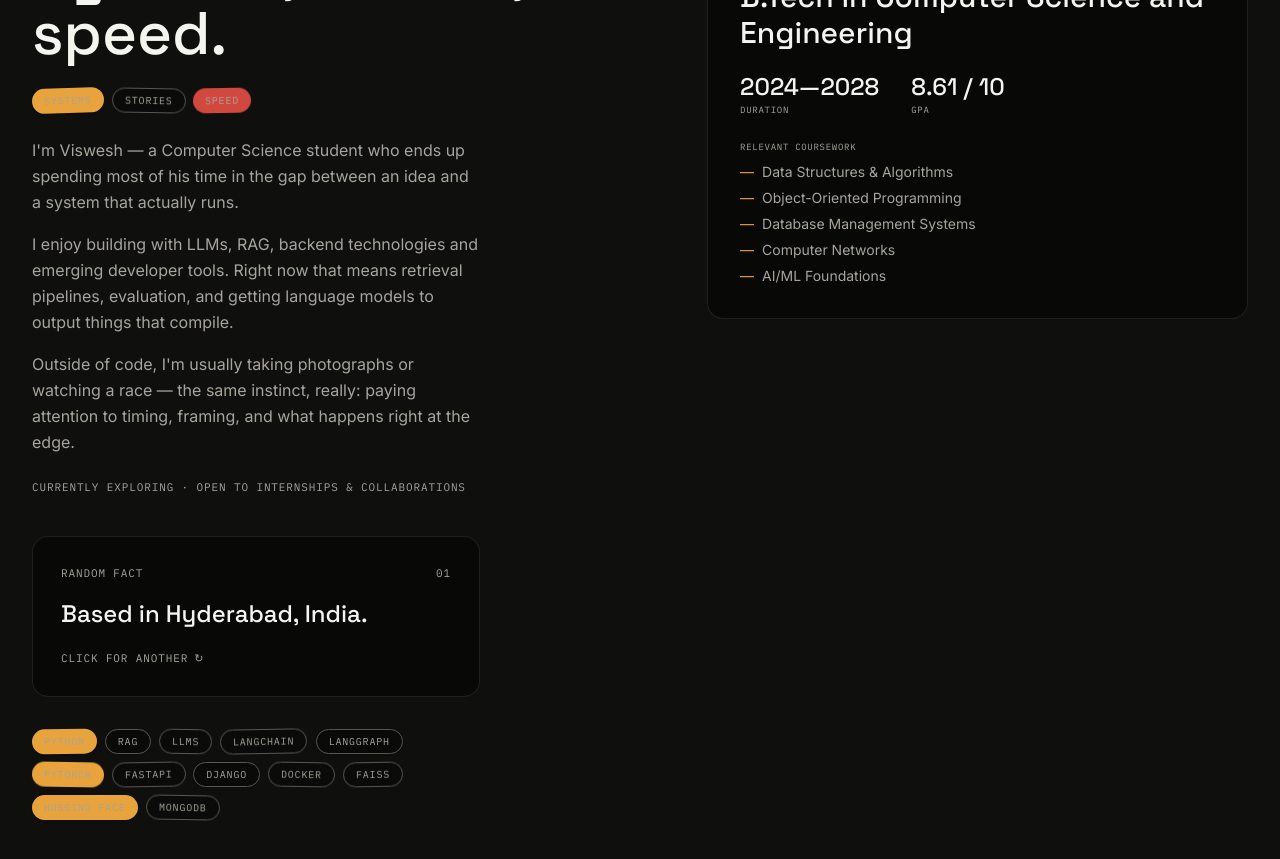
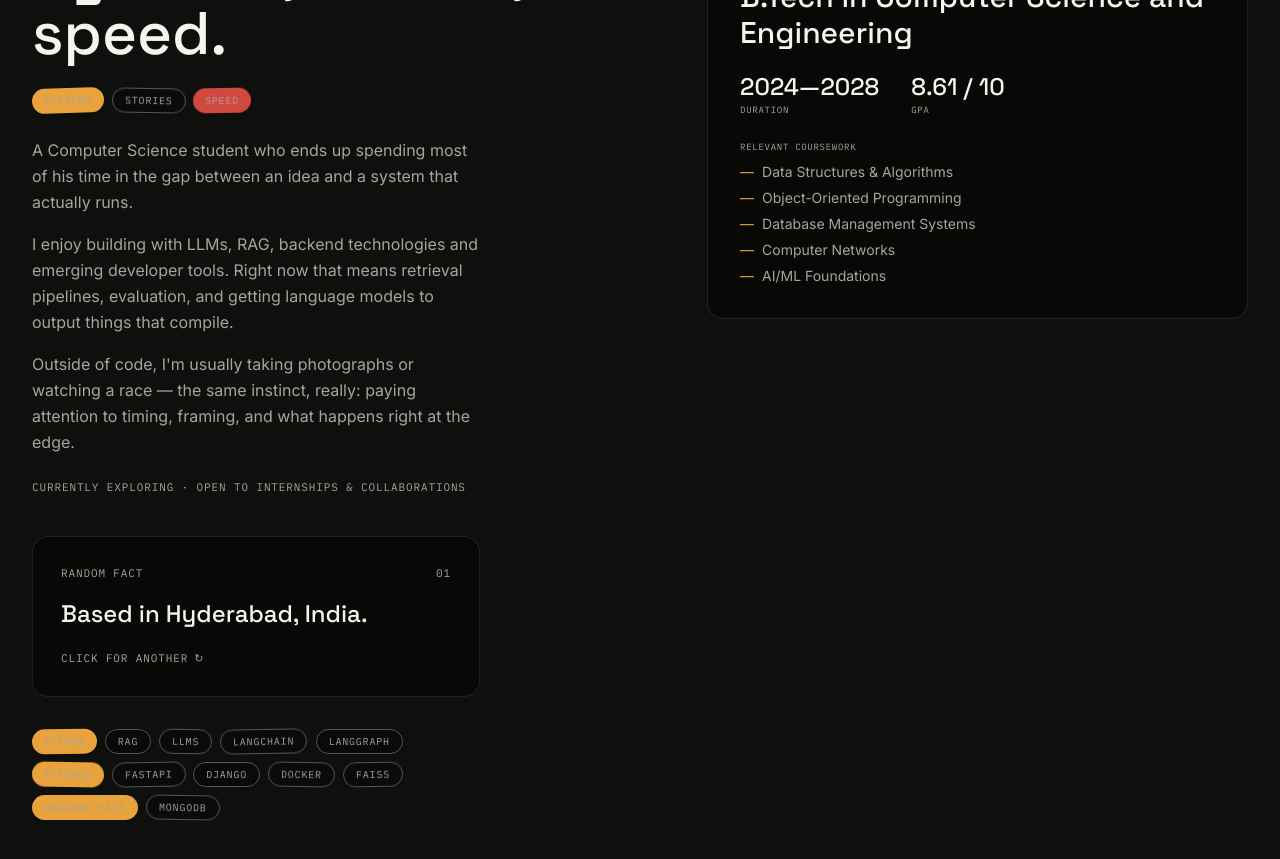
Before and after one commit to visweshdev/portfolio-website, a Next.js app: page / in a window 1280 px wide. Shown: the part 6280-7139 px from the top of the page. Built offline with nearby package versions, Linux system fonts and the light colour scheme.

Commit message:
Update About component to remove personal name from description

```diff
--- a/components/About.tsx
+++ b/components/About.tsx
@@ -24,7 +24,7 @@ export default function About({ showHeading = true }: { showHeading?: boolean })
             <Sticker tone="red" rotate={-1}>SPEED</Sticker>
           </div>
           <p className="mt-6 max-w-md text-fg-muted leading-relaxed">
-            I&apos;m Viswesh — a Computer Science student who ends up spending
+            A Computer Science student who ends up spending
             most of his time in the gap between an idea and a system that
             actually runs.
           </p>
```
